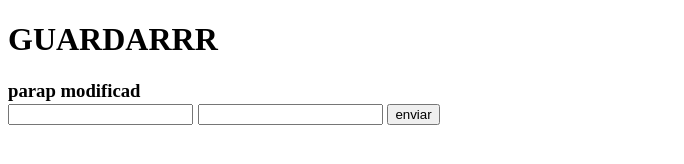
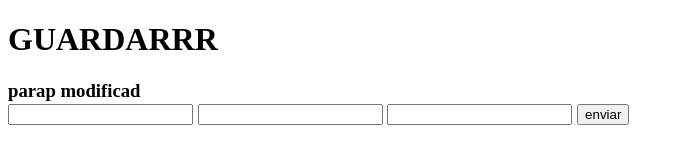
Before and after one commit to 0332162008dom/hellowordgit, a plain HTML site: page index.html in a window 1280 px wide. Shown: the whole page, without its empty margins (0-684 px from the left). Drawn offline with Linux system fonts and the light colour scheme.

Commit message:
se agrego edad

```diff
--- a/index.html
+++ b/index.html
@@ -14,6 +14,7 @@
 	<form action="m" method="get">
 		<input type="text" name="firstname" id="firstname" >
 			<input type="text" name="latstname" id="lastname" >
+			<input type="text" name="age">
 		<input type="button"  value="enviar">
 	</form>
 </h3>
```
